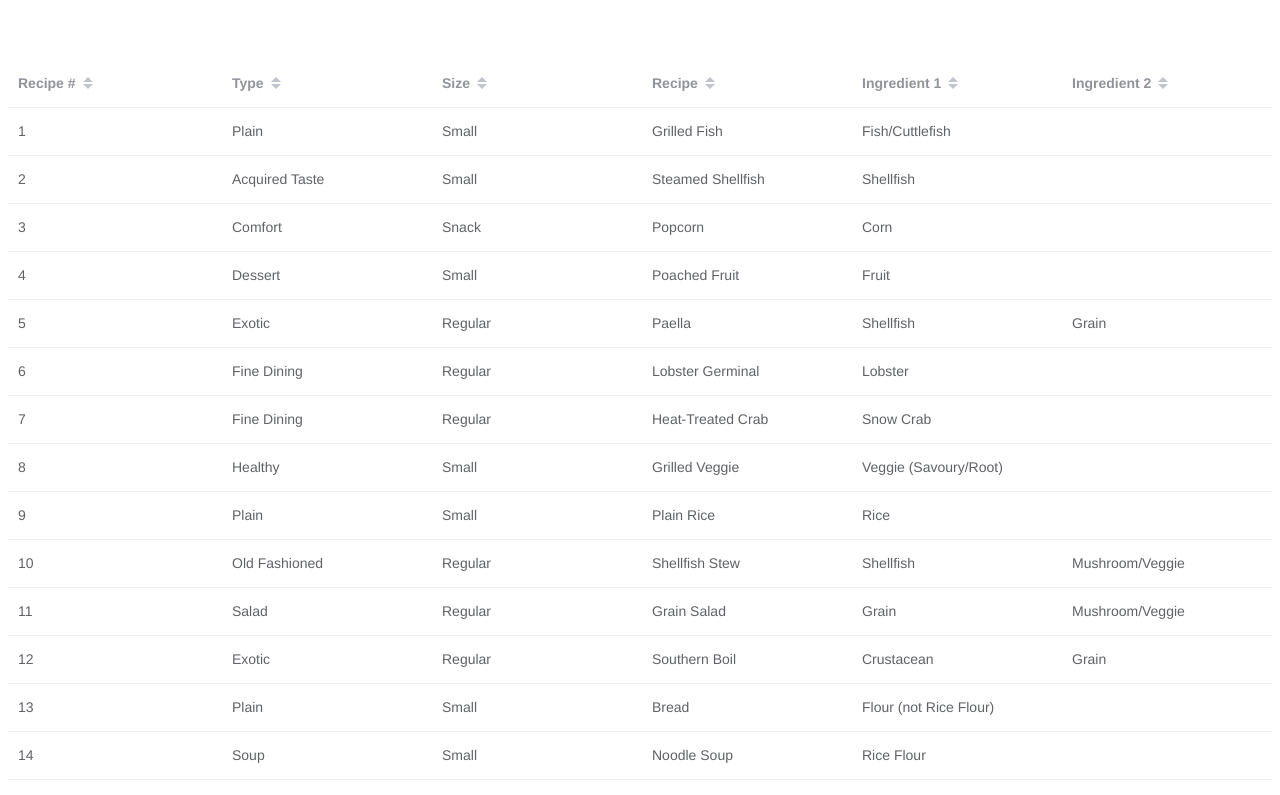
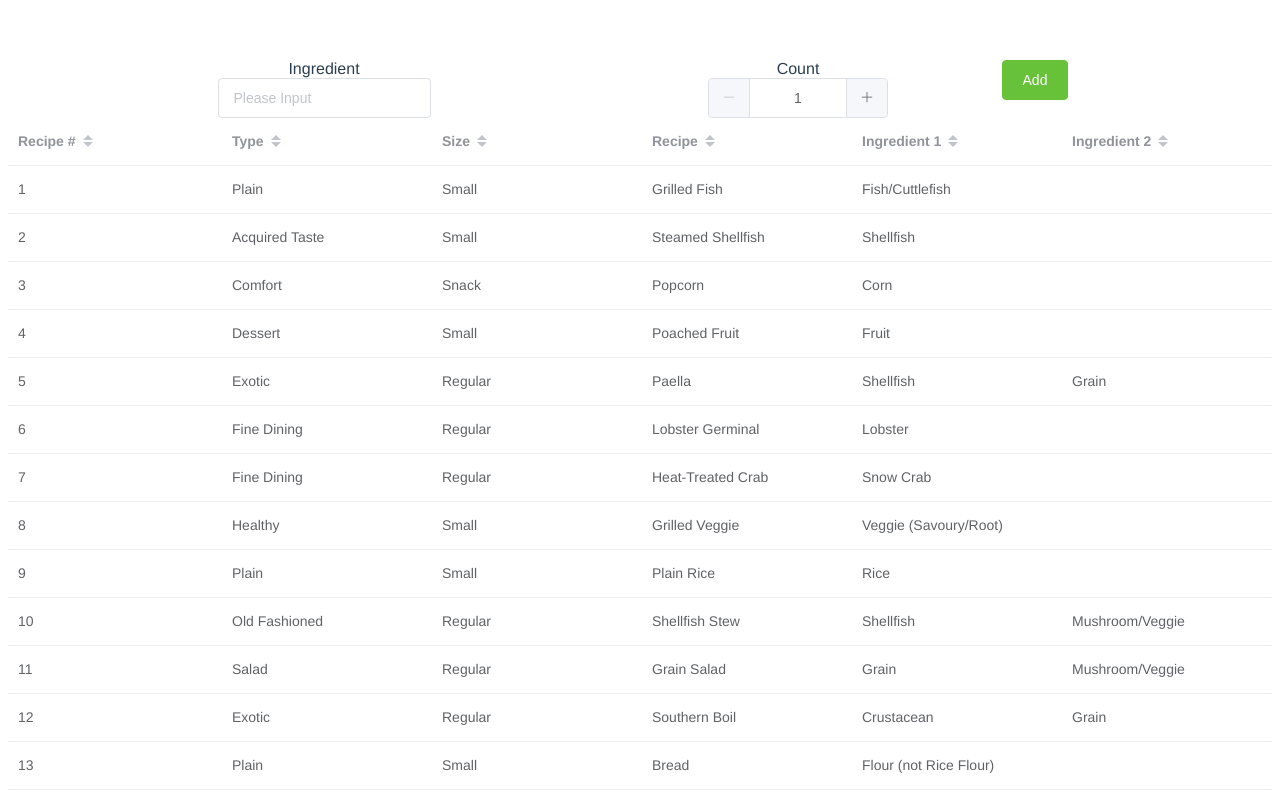
Before and after one commit to nathanielks/spiritfarer-inventory, a Vue app: page / in a window 1280 px wide. Shown: the top 795 px of the page. Built offline with nearby package versions, Linux system fonts and the light colour scheme.

Commit message:
add InventoryTable and InventoryManager components

```diff
--- /dev/null
+++ b/src/components/InventoryManager.vue
@@ -0,0 +1,27 @@
+<template>
+  <div>
+    <AddToInventory />
+    <InventoryTable :items="inventory" />
+  </div>
+</template>
+<script>
+import { computed, defineComponent } from 'vue'
+import { useStore } from 'vuex'
+import AddToInventory from '@/components/AddToInventory.vue'
+import InventoryTable from '@/components/InventoryTable.vue'
+
+export default defineComponent({
+  components: {
+    AddToInventory,
+    InventoryTable
+  },
+  setup () {
+    const store = useStore()
+    const inventory = computed(() => store.state.inventory)
+
+    return {
+      inventory
+    }
+  }
+})
+</script>
--- /dev/null
+++ b/src/components/InventoryTable.vue
@@ -0,0 +1,14 @@
+<template>
+  <div>
+
+  </div>
+</template>
+<script>
+import { defineComponent } from 'vue'
+
+export default defineComponent({
+  setup() {
+
+  },
+})
+</script>
--- a/src/views/Home.vue
+++ b/src/views/Home.vue
@@ -1,15 +1,18 @@
 <template>
   <div class="home">
+    <InventoryManager/>
     <recipes-table/>
   </div>
 </template>
 
 <script>
+import InventoryManager from '@/components/InventoryManager.vue'
 import RecipesTable from '@/components/RecipesTable.vue'
 
 export default {
   name: 'Home',
   components: {
+    InventoryManager,
     RecipesTable
   }
 }
```
